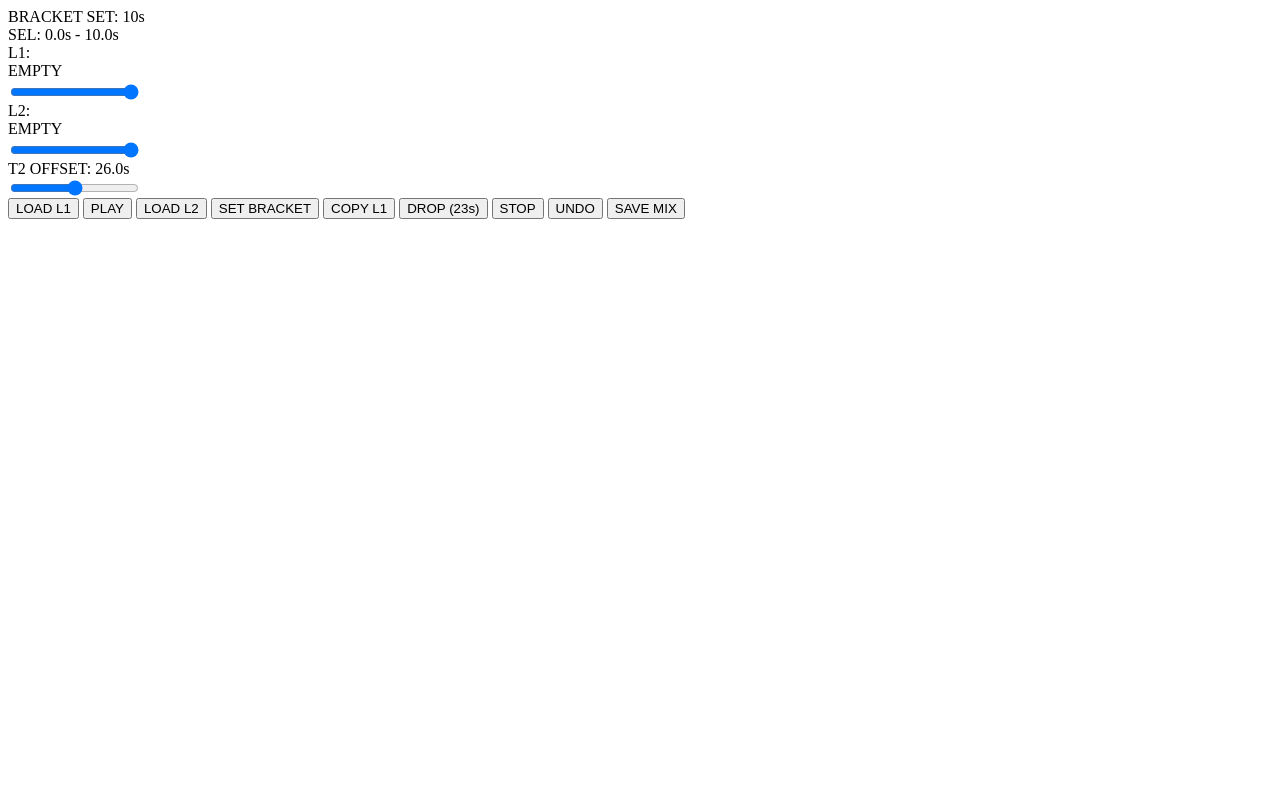
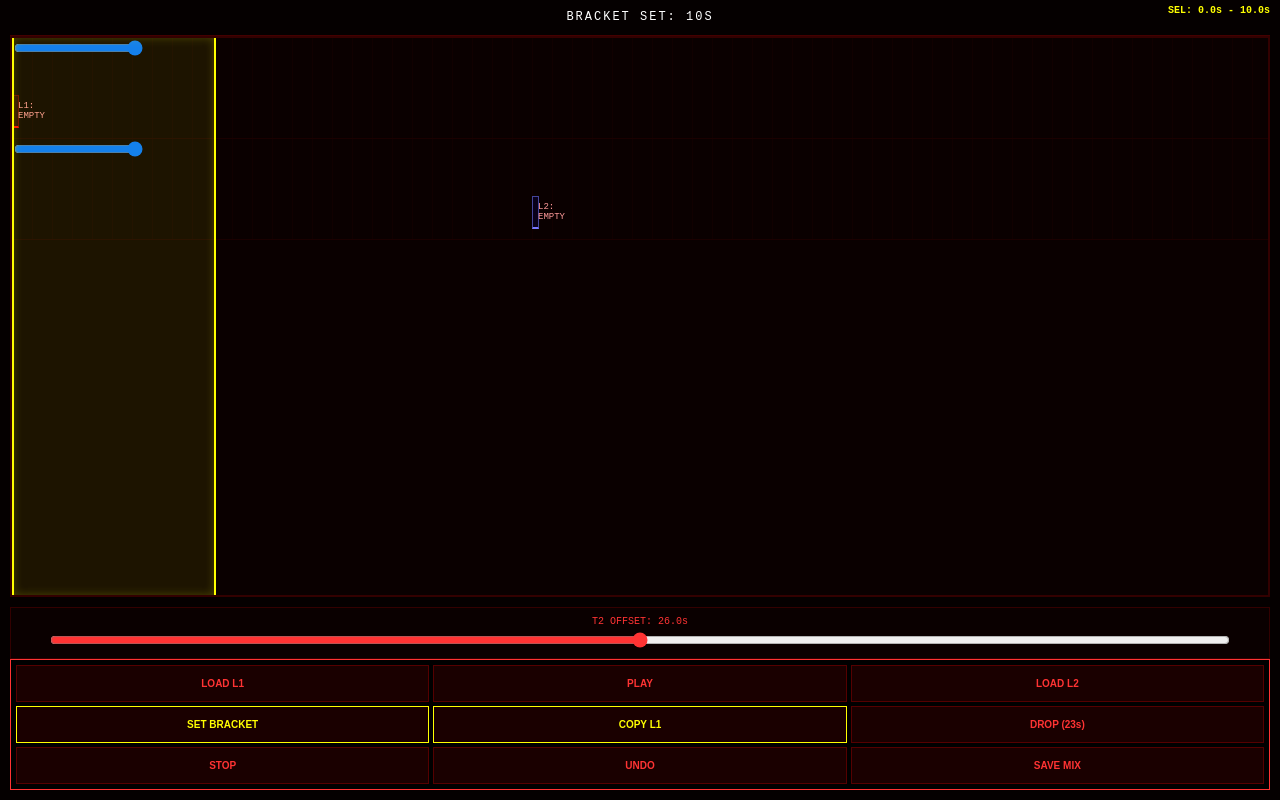
Before and after one commit to mickyblack78/Lyria-app, a plain HTML site: page index.html in a window 1280 px wide. Both pictures are taken after a click on the button "SET BRACKET". Drawn offline with Linux system fonts and the light colour scheme.

Commit message:
Update index.html

```diff
--- a/index.html
+++ b/index.html
@@ -1,3 +1,43 @@
+<style>
+    /* SECTOR 3: UI & VISUALS - X200 REPLICA V3.1 */
+    body { background: #050000; color: #ff3333; font-family: 'Courier New', monospace; margin: 0; overflow: hidden; touch-action: manipulation; }
+    .studio { display: flex; flex-direction: column; height: 100vh; padding: 10px; box-sizing: border-box; }
+
+    /* Windshield Display */
+    #display { font-size: 12px; height: 25px; text-align: center; color: #fff; border-bottom: 1px solid #400; text-transform: uppercase; letter-spacing: 2px; }
+    #sel-stat { position: absolute; top: 5px; right: 10px; color: #ff0; font-size: 10px; font-weight: bold; }
+
+    /* Timeline & Spotties */
+    .timeline-container { flex-grow: 1; position: relative; background: #0a0000; border: 2px solid #300; overflow-x: auto; margin-bottom: 10px; }
+    .lane { height: 100px; position: relative; width: 3000px; border-bottom: 1px solid #1a0000; background-image: linear-gradient(90deg, #110000 1px, transparent 1px); background-size: 20px 100%; }
+
+    /* Yellow Selection Brackets (Spotties) */
+    .bracket {
+        position: absolute;
+        top: 0;
+        bottom: 0;
+        border-left: 2px solid #ff0;
+        border-right: 2px solid #ff0;
+        background: rgba(255, 255, 0, 0.08);
+        pointer-events: none;
+        z-index: 100;
+        box-shadow: inset 0 0 10px rgba(255, 255, 0, 0.2);
+    }
+
+    /* Tyres (Clips) & Waveforms */
+    canvas { pointer-events: none; image-rendering: pixelated; }
+    .clip { position: absolute; height: 30px; bottom: 10px; background: rgba(255, 0, 0, 0.1); border: 1px solid #600; display: flex; align-items: center; padding-left: 5px; font-size: 9px; pointer-events: none; color: #f99; }
+    .clip.track2 { border-color: #449; background: rgba(0, 0, 255, 0.1); }
+
+    /* Control Hardware */
+    .controls { background: #000; border: 1px solid #f33; padding: 5px; display: grid; grid-template-columns: 1fr 1fr 1fr; gap: 4px; }
+    .btn { padding: 12px; background: #1a0000; color: #f33; border: 1px solid #500; font-weight: bold; font-size: 10px; cursor: pointer; }
+    .btn:active { background: #400; }
+    .btn.edit-mode { border-color: #ff0; color: #ff0; }
+
+    .nudge-panel { grid-column: span 3; background: #0a0000; padding: 8px; border: 1px solid #300; text-align: center; font-size: 10px; }
+    #nudge-range { width: 95%; accent-color: #f33; margin-top: 5px; }
+</style>
 <div class="studio">
     <div id="display">X200 // WAVEFORM ENGINE READY</div>
     <div id="sel-stat">SEL: 0.0s - 0.0s</div>
```
